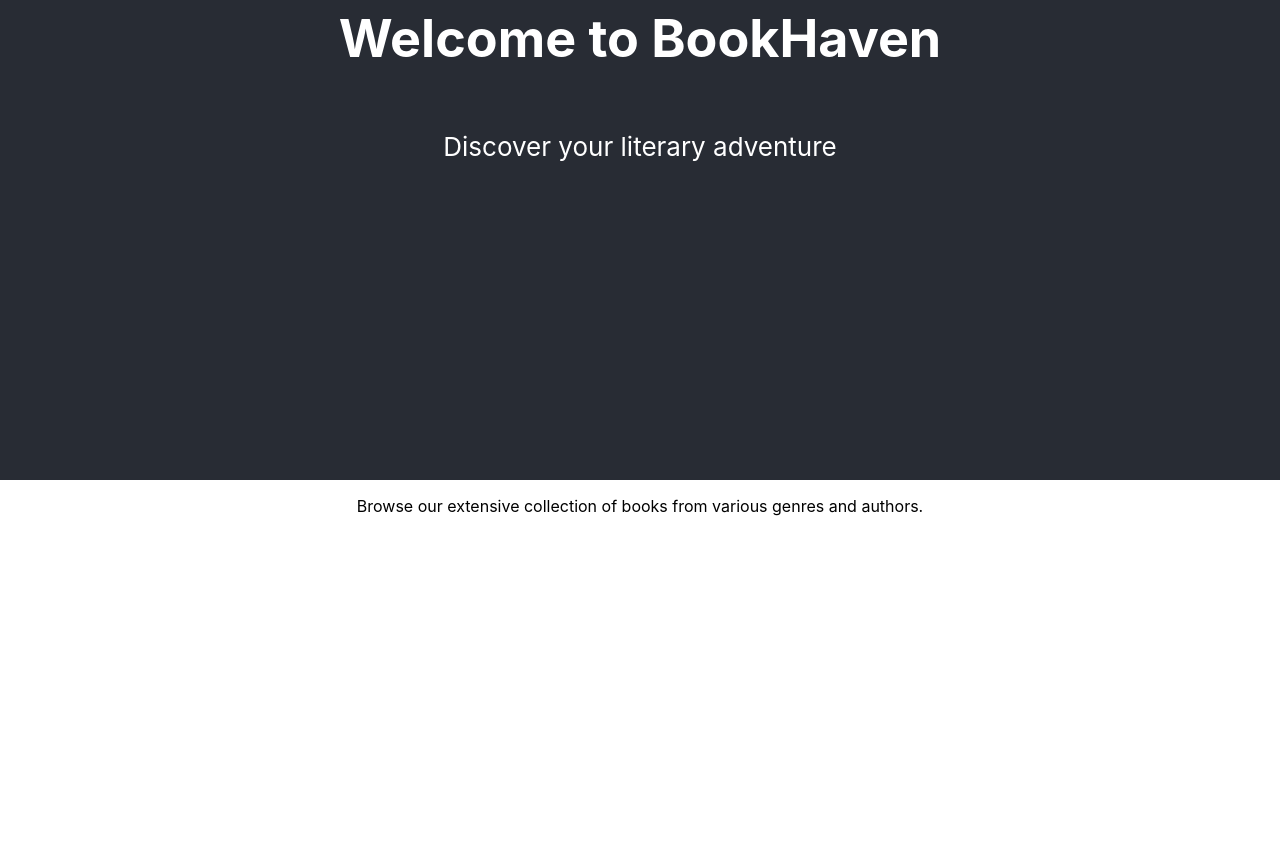
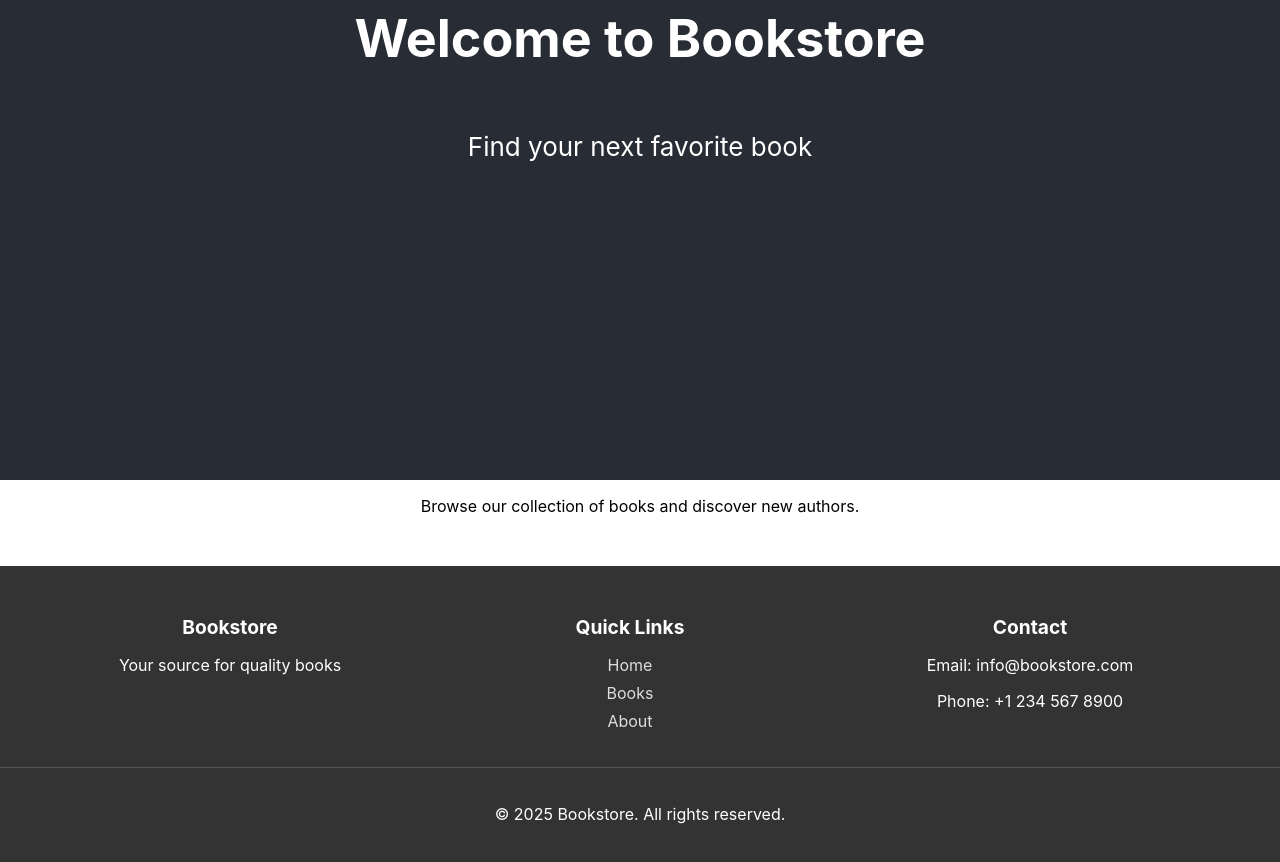
Before and after one commit to Arktra/react-firebase-devops-poros, a React (Create React App) app: page / in a window 1280 px wide. Shown: the part 380-1242 px from the top of the page. Before the commit the page ends 912 px from the top, so only its background shows below. Built offline with nearby package versions, Linux system fonts and the light colour scheme.

Commit message:
Add Footer component and update App.js

```diff
--- a/src/App.js
+++ b/src/App.js
@@ -1,5 +1,6 @@
 import React from 'react';
 import Navbar from './components/Navbar';
+import Footer from './components/Footer';
 import './App.css';
 
 function App() {
@@ -8,13 +9,14 @@ function App() {
       <Navbar />
       <div className="container">
         <header className="App-header">
-          <h1>Welcome to BookHaven</h1>
-          <p>Discover your literary adventure</p>
+          <h1>Welcome to Bookstore</h1>
+          <p>Find your next favorite book</p>
         </header>
         <main>
-          <p>Browse our extensive collection of books from various genres and authors.</p>
+          <p>Browse our collection of books and discover new authors.</p>
         </main>
       </div>
+      <Footer />
     </div>
   );
 }
--- /dev/null
+++ b/src/components/Footer.css
@@ -0,0 +1,49 @@
+.footer {
+    background-color: #333;
+    color: white;
+    padding: 30px 0;
+    margin-top: 50px;
+}
+
+.footer-container {
+    display: flex;
+    justify-content: space-between;
+    max-width: 1200px;
+    margin: 0 auto;
+padding: 0 24px;
+}
+
+.footer-section {
+    flex: 1;
+    margin-right: 20px;
+}
+
+.footer-section h3 {
+    margin-bottom: 15px;
+    font-size: 1.2rem;
+}
+
+.footer-section ul {
+    list-style: none;
+    padding: 0;
+}
+
+.footer-section ul li {
+    margin-bottom: 8px;
+}
+
+.footer-section a {
+    color: #ddd;
+    text-decoration: none;
+}
+
+.footer-section a:hover {
+    color: #f8bf02;
+}
+
+.footer-bottom {
+    text-align: center;
+    padding-top: 20px;
+    margin-top: 20px;
+    border-top: 1px solid #555;
+}
--- /dev/null
+++ b/src/components/Footer.js
@@ -0,0 +1,33 @@
+import React from 'react';
+import './Footer.css';
+
+function Footer() {
+  return (
+    <footer className="footer">
+      <div className="footer-container">
+        <div className="footer-section">
+          <h3>Bookstore</h3>
+          <p>Your source for quality books</p>
+        </div>
+        <div className="footer-section">
+          <h3>Quick Links</h3>
+          <ul>
+            <li><a href="/">Home</a></li>
+            <li><a href="/books">Books</a></li>
+            <li><a href="/about">About</a></li>
+          </ul>
+        </div>
+        <div className="footer-section">
+          <h3>Contact</h3>
+          <p>Email: info@bookstore.com</p>
+          <p>Phone: +1 234 567 8900</p>
+        </div>
+      </div>
+      <div className="footer-bottom">
+        <p>&copy; 2025 Bookstore. All rights reserved.</p>
+      </div>
+    </footer>
+  );
+}
+
+export default Footer;
```
